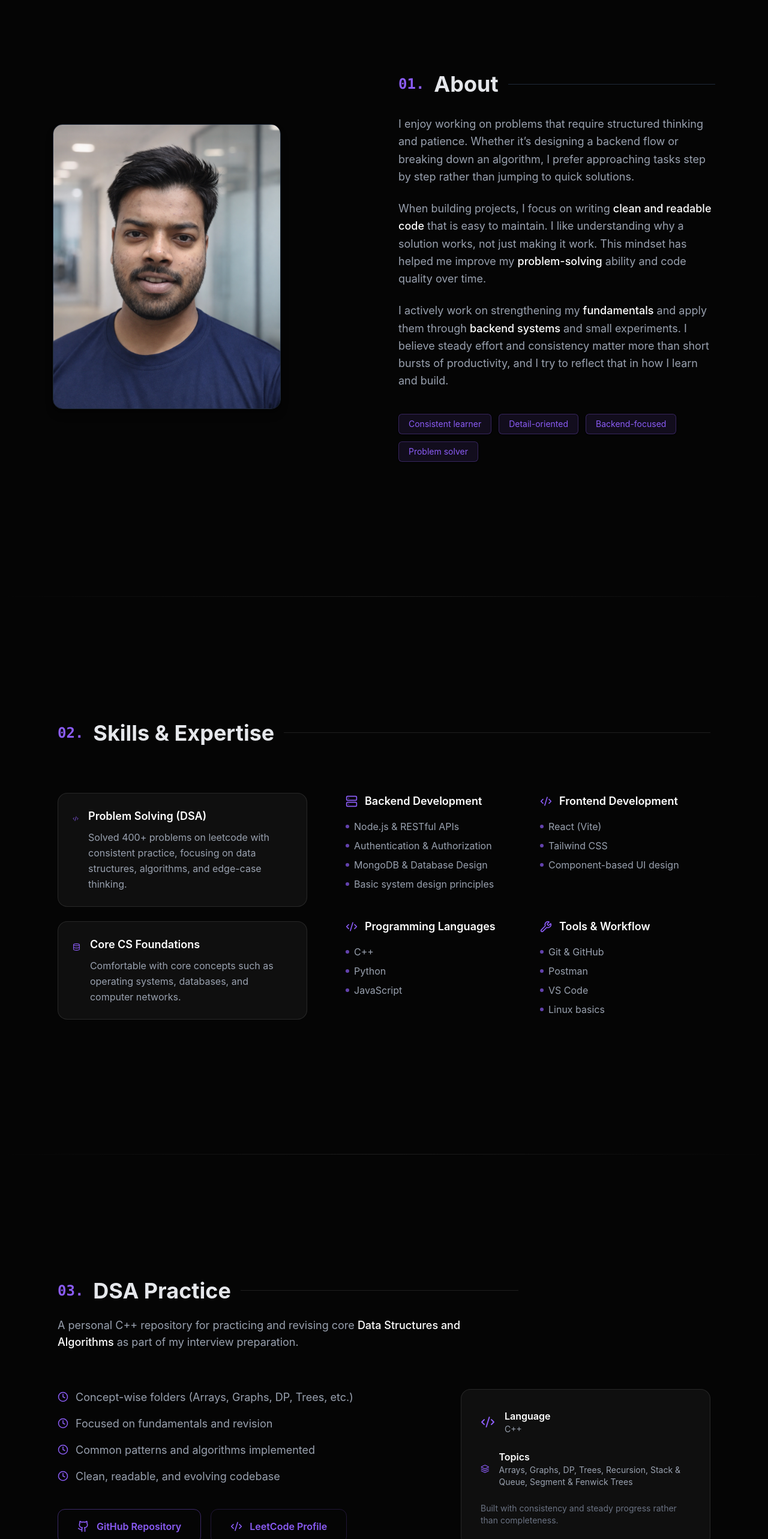
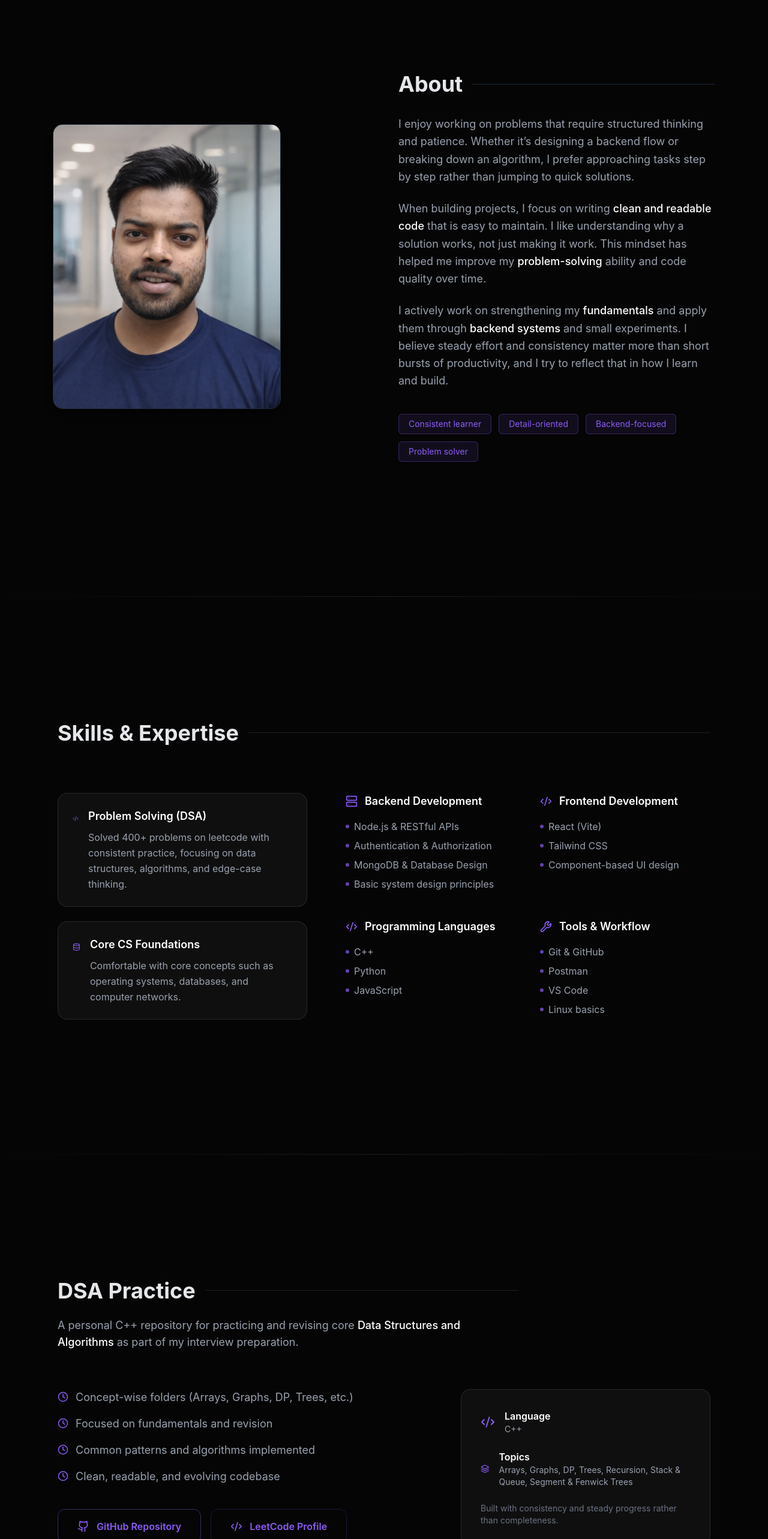
Before and after one commit to Nitesh0409/portfolio-website, a React (Vite) app: page / in a window 1280 px wide. Shown: the part 840-3406 px from the top of the page at 60% size. Built offline with nearby package versions, Linux system fonts and the light colour scheme.

Commit message:
corrected some mistakes

```diff
--- a/index.html
+++ b/index.html
@@ -4,7 +4,7 @@
     <meta charset="UTF-8" />
     <link rel="icon" type="image/svg+xml" href="/vite.svg" />
     <meta name="viewport" content="width=device-width, initial-scale=1.0" />
-    <title>my-website</title>
+    <title>Nitesh | SDE Intern Portfolio</title>
     <link href="/src/style.css" rel="stylesheet">
   </head>
   <body>
--- a/src/sections/About.jsx
+++ b/src/sections/About.jsx
@@ -57,7 +57,6 @@ const About = () => {
           transition={{ duration: 0.8 }}
         >
           <h2 className="text-3xl md:text-4xl font-bold mb-8 flex items-center gap-4">
-            <span className="text-accent text-2xl font-mono">01.</span>
             About
             <div className="h-px bg-gray-800 grow" />
           </h2>
--- a/src/sections/Contact.jsx
+++ b/src/sections/Contact.jsx
@@ -18,7 +18,6 @@ const Contact = () => {
         className="mb-20 max-w-3xl"
       >
         <h2 className="flex items-center gap-4 text-3xl md:text-4xl font-bold">
-          <span className="text-accent font-mono text-2xl">05.</span>
           Get In Touch
           <span className="h-px flex-1 bg-white/10" />
         </h2>
@@ -120,14 +119,6 @@ const Contact = () => {
           </div>
         </motion.div>
       </div>
-
-      {/* Footer */}
-      <footer className="mt-28 border-t border-white/10 pt-8 flex flex-col md:flex-row justify-center gap-6 text-sm text-gray-500">
-        <p className="font-mono">
-          © {new Date().getFullYear()} Built by{" "}
-          <span className="text-accent font-semibold">Nitesh</span>
-        </p>
-      </footer>
     </section>
   );
 };
--- a/src/sections/Problem_solving.jsx
+++ b/src/sections/Problem_solving.jsx
@@ -18,7 +18,6 @@ const DSA = () => {
         className="mb-16 max-w-3xl"
       >
         <h2 className="flex items-center gap-4 text-3xl md:text-4xl font-bold">
-          <span className="text-accent font-mono text-2xl">03.</span>
           DSA Practice
           <span className="h-px flex-1 bg-white/10" />
         </h2>
--- a/src/sections/Projects.jsx
+++ b/src/sections/Projects.jsx
@@ -60,7 +60,6 @@ const Projects = () => {
         className="mb-16 max-w-2xl"
       >
         <h2 className="flex items-center gap-4 text-3xl md:text-4xl font-bold">
-          <span className="text-accent font-mono text-2xl">04.</span>
           Projects
           <span className="h-px flex-1 bg-white/10" />
         </h2>
--- a/src/sections/Skills.jsx
+++ b/src/sections/Skills.jsx
@@ -64,7 +64,6 @@ const Skills = () => {
         className="mb-20"
       >
         <h2 className="flex items-center gap-4 text-3xl md:text-4xl font-bold">
-          <span className="text-accent font-mono text-2xl">02.</span>
           Skills & Expertise
           <span className="h-px flex-1 bg-white/10" />
         </h2>
```
